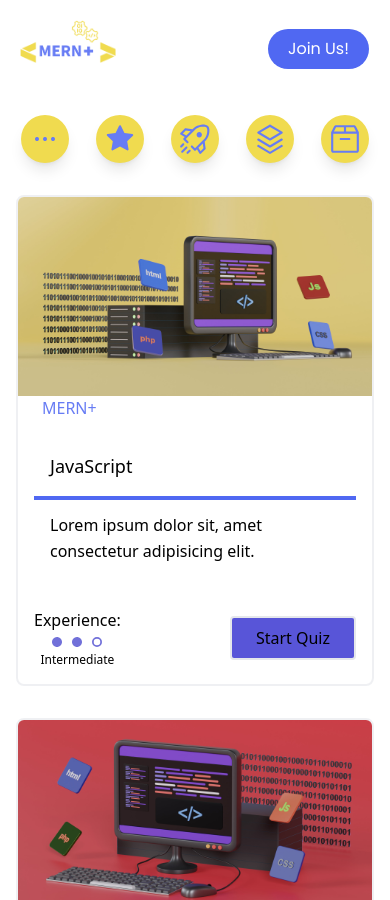
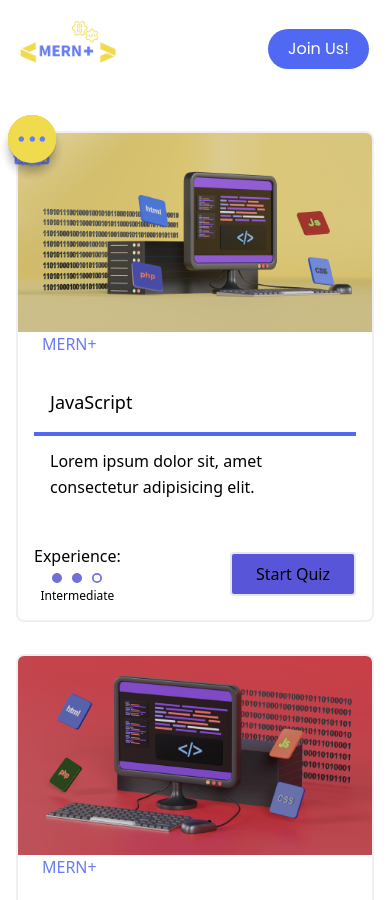
Before and after one commit to maykaltenev/swm-final-project, a React (Create React App) app in the folder client/: page /result in a window 390 px wide. Shown: the top 900 px of the page. Built offline with nearby package versions, Linux system fonts and the light colour scheme; no server answers.

Commit message:
hide the aside bar

```diff
--- a/client/src/components/BannerTiles/BannerTiles.jsx
+++ b/client/src/components/BannerTiles/BannerTiles.jsx
@@ -89,12 +89,15 @@ export default function BannerTiles() {
                   </div>
                 </div>
               </div>
-              <div className="w-2/5  flex-col sm:flex-row justify-between  ">
-                <button className="rounded bg-link-cyber-yellow mb-2 sm:mx-4 sm:mb-0 sm:py-4 sm:py-2 px-12  text-center font-medium text-dark-raisin-black hover:bg-javascript-yellow ">
+              <div className="w-2/5 md:w-1/2 lg:w-1/3 sm:flex lg:flex-shrink-0 sm:flex-row sm:justify-around">
+                {/* <button className="rounded bg-link-cyber-yellow mb-2 sm:mx-4 sm:mb-0 sm:py-4 sm:py-2 px-12  text-center font-medium text-dark-raisin-black hover:bg-javascript-yellow ">
+                  Start Journey
+                </button> */}
+                <button className="mb-2 md:w-2/4 md:p-3 md:mr-2 sm:mb-0 rounded font-medium inline-flex w-full sm:w-2/4 items-center justify-center bg-link-cyber-yellow px-6 py-3 text-base text-dark-raisin-black hover:bg-javascript-yellow ">
                   Start Journey
                 </button>
-                <button className=" rounded  bg-ultramarine-blue sm:py-4 sm:py-2 px-12  text-center font-medium text-link-cyber-yellow hover:bg-ultramarine-blue-2">
-                  Evaluate Skills
+                <button className="rounded md:w-2/4  md:p-3 font-medium inline-flex w-full sm:w-1/3   items-center justify-center bg-ultramarine-blue px-6 py-3 text-link-cyber-yellow hover:bg-ultramarine-blue-2  bg-link-cyber-yellow  ">
+                  Test Skills
                 </button>
               </div>
             </div>
--- a/client/src/components/QuizHistory/QuizHistory.jsx
+++ b/client/src/components/QuizHistory/QuizHistory.jsx
@@ -49,7 +49,7 @@ function QuizHistory() {
   return (
     <>
       <SideBar />
-      <section className="flex">
+      <section className="flex min-h-screen">
         <div className=" text-gray-300 sm:w-1/4  min-h-screen  rounded-xl drop-shadow-lg my-2">
           {quizHistory.quizResults &&
             quizHistory.quizResults.map((quiz) => (
@@ -81,7 +81,7 @@ function QuizHistory() {
                       alt="quiz"
                     />
                   </div>
-                  <div className="sm:ml-1">
+                  <div className="sm:ml-1 z-20">
                     <h4 className="text-xs sm:text-base">{`Result: ${quiz?.resultPercentage}`}</h4>
                     <h6 className="hidden sm:block">
                       {" "}
--- a/client/src/components/SideBar/SideBar.jsx
+++ b/client/src/components/SideBar/SideBar.jsx
@@ -14,7 +14,7 @@ export default function SideBar() {
   // const [show, handleShow] = useState(true);
   const [showAsideMenu, setShowAsideMenu] = useState(true);
   const [scrolling, handleScrolling] = useState(false);
-  const [width, setWidth] = useState(true);
+  const [width, setWidth] = useState(false);
   const asideRef = useRef(null);
   const handleDropMenu = () => {
     setShowAsideMenu(!showAsideMenu);
@@ -23,8 +23,10 @@ export default function SideBar() {
   useEffect(() => {
     const handleScroll = () => {
       if (window.scrollY > 100) {
+        handleScrolling(true);
+        setShowAsideMenu(false);
       } else {
-        // setShowAsideMenu(true);
+        handleScrolling(false);
       }
     };
     window.addEventListener("scroll", handleScroll);
@@ -32,48 +34,54 @@ export default function SideBar() {
       window.removeEventListener("scroll", handleScroll);
     };
   }, [showAsideMenu]);
-  // useEffect(() => {
-  //   const handleResize = () => {
-  //     if (window.innerWidth > 670) {
-  //       setWidth(window.innerWidth);
-  //     }
-  //   };
-  //   window.addEventListener("resize", handleResize);
-  //   return () => {
-  //     window.removeEventListener("resize", handleResize);
-  //   };
-  // }, [width]);
+  useEffect(() => {
+    const handleResize = () => {
+      if (window.innerWidth > 670) {
+        console.log(window.innerWidth);
+        setWidth(true);
+      } else {
+        setWidth(false);
+      }
+    };
+    console.log(window.innerWidth);
+    window.addEventListener("resize", handleResize);
+    return () => {
+      window.removeEventListener("resize", handleResize);
+    };
+  }, [width]);
   //test
+  console.log("w", width);
 
   return (
     <div
+      // className={`sticky  top-[${
+      //   window.scrollY + 20
+      // }]
       ref={asideRef}
-      className={`sticky    ${
-        scrolling ? "top-0" : " top-20"
-      } relative flex bg-opacity-50 p-2 sm:fixed  sm:left-0 sm:h-screen sm:w-16 md:w-18m-0 flex lg:w-20 sm:flex-col  text-white shadow-l z-60`}
+      className={`sticky  top-20  md:fixed flex bg-opacity-50 p-2 sm:left-0 sm:h-screen sm:w-16 md:w-18m-0 flex lg:w-20 sm:flex-col  text-white shadow-l z-50`}
       onClick={handleDropMenu}
     >
-      {/* {showAsideMenu ? ( */}
       <div
-        className={`${
-          showAsideMenu ? "relative " : "absolute sm:relative"
-        } sm:hidden flex items-center justify-center
+        className={`${showAsideMenu ? "relative " : "absolute sm:relative"}
+        ${
+          width ? "relative" : "hidden"
+        }test sm:hidden flex items-center justify-center
         h-12 w-12 md:w-14 md:h-14 lg:w-16 lg:h-16 mt-2 mb-2 mx-auto shadow-lg p-2
         bg-javascript-yellow text-ultramarine-blue-2 text-lg
         hover:bg-ultramarine-blue-2  hover:text-javascript-yellow
         rounded-3xl hover:rounded-xl
         transition-all duration-300 ease-linear
-        cursor-pointer group z-30`}
+        cursor-pointer group z-50`}
       >
-        <VscCircleFilled className="w-2 h-4" />
-        <VscCircleFilled className="w-2 h-4" />
-        <VscCircleFilled className="w-2 h-4" />
+        <VscCircleFilled className="w-5 h-5" />
+        <VscCircleFilled className="w-5 h-5" />
+        <VscCircleFilled className="w-5 h-5" />
       </div>
 
       <div
         onClick={() => navigate("/")}
         className={`${
-          showAsideMenu ? "relative" : "absolute sm:relative"
+          showAsideMenu ? "relative absolute" : " absolute sm:relative"
         } flex items-center justify-center
         h-12 w-12 md:w-14 md:h-14 lg:w-16 lg:h-16 mt-2 mb-2 mx-auto shadow-lg p-2
         bg-javascript-yellow text-ultramarine-blue-2 text-lg
@@ -84,20 +92,19 @@ export default function SideBar() {
       >
         <AiFillStar className="w-10 h-12" />
         <span
-          className="absolute w-auto p-2 m-2 min-w-max left-14 rounded-md shadow-md
+          className="absolute w-auto p-2 m-2 min-w-max top-12 sm:top-0 right-0 md:left-14 rounded-md shadow-md
           text-snow bg-black-choral
           text-xs font-bold
-          transition-all duration-125 scale-0 origin-left group-hover:scale-125"
+          transition-all duration-125 scale-0 md:origin-left group-hover:scale-125"
         >
           Home
         </span>
       </div>
-      {/* )} */}
-      <hr />
+
       <div
         onClick={() => navigate("/createquiz")}
         className={`${
-          showAsideMenu ? "relative" : "absolute sm:relative"
+          showAsideMenu ? "relative" : "absolute grid sm:relative"
         } flex items-center justify-center
         h-12 w-12 md:w-14 md:h-14 lg:w-16 lg:h-16 mt-2 mb-2 mx-auto shadow-lg p-2
         bg-javascript-yellow text-ultramarine-blue-2 text-lg
@@ -109,10 +116,10 @@ export default function SideBar() {
         <RocketIcon className="w-10 h-12" />
 
         <span
-          className="absolute w-auto p-2 m-2 min-w-max left-14 rounded-md shadow-md
+          className="absolute w-auto p-2 m-2 min-w-max top-12 sm:top-0 right-0 md:left-14 rounded-md shadow-md
           text-snow bg-black-choral
           text-xs font-bold
-          transition-all duration-125 scale-0 origin-left group-hover:scale-125"
+          transition-all duration-125 scale-0 md:origin-left group-hover:scale-125"
         >
           Start Quiz
         </span>
@@ -120,7 +127,7 @@ export default function SideBar() {
       <div
         onClick={() => navigate("/userprofile")}
         className={`${
-          showAsideMenu ? "relative" : "absolute sm:relative"
+          showAsideMenu ? "relative" : "absolute grid sm:relative"
         } flex items-center justify-center
         h-12 w-12 md:w-14 md:h-14 lg:w-16 lg:h-16 mt-2 mb-2 mx-auto shadow-lg p-2
         bg-javascript-yellow text-ultramarine-blue-2 text-lg
@@ -131,10 +138,10 @@ export default function SideBar() {
       >
         <LayersIcon className="w-10 h-12" />
         <span
-          className="absolute w-auto p-2 m-2 min-w-max left-14 rounded-md shadow-md
+          className="absolute w-auto p-2 m-2 min-w-max top-12 sm:top-0 right-0 md:left-14 rounded-md shadow-md
           text-snow bg-black-choral
           text-xs font-bold
-          transition-all duration-125 scale-0 origin-left group-hover:scale-125"
+          transition-all duration-125 scale-0 md:origin-left group-hover:scale-125"
         >
           Path
         </span>
@@ -142,21 +149,21 @@ export default function SideBar() {
       <div
         onClick={() => navigate("/quizhistory")}
         className={`${
-          showAsideMenu ? "relative" : "absolute sm:relative"
+          showAsideMenu ? "relative" : "absolute grid sm:relative"
         } flex items-center justify-center
         h-12 w-12 md:w-14 md:h-14 lg:w-16 lg:h-16 mt-2 mb-2 mx-auto shadow-lg p-2
         bg-javascript-yellow text-ultramarine-blue-2 text-lg
         hover:bg-ultramarine-blue-2  hover:text-javascript-yellow
         rounded-3xl hover:rounded-xl
         transition-all duration-300 ease-linear
-        cursor-pointer group z-20`}
+        cursor-pointer group `}
       >
         <ArchiveIcon className="w-10 h-12" />
         <span
-          className="absolute w-auto p-2 m-2 min-w-max left-14 rounded-md shadow-md
-          text-snow bg-black-choral
-          text-xs font-bold
-          transition-all duration-125 scale-0 origin-left group-hover:scale-125"
+          className="absolute w-auto p-2 m-2 min-w-max top-12 sm:top-0 right-0 md:left-14 rounded-md shadow-md
+      text-snow bg-black-choral
+      text-xs font-bold
+      transition-all duration-125 scale-0 md:origin-left group-hover:scale-125"
         >
           History
         </span>
```
